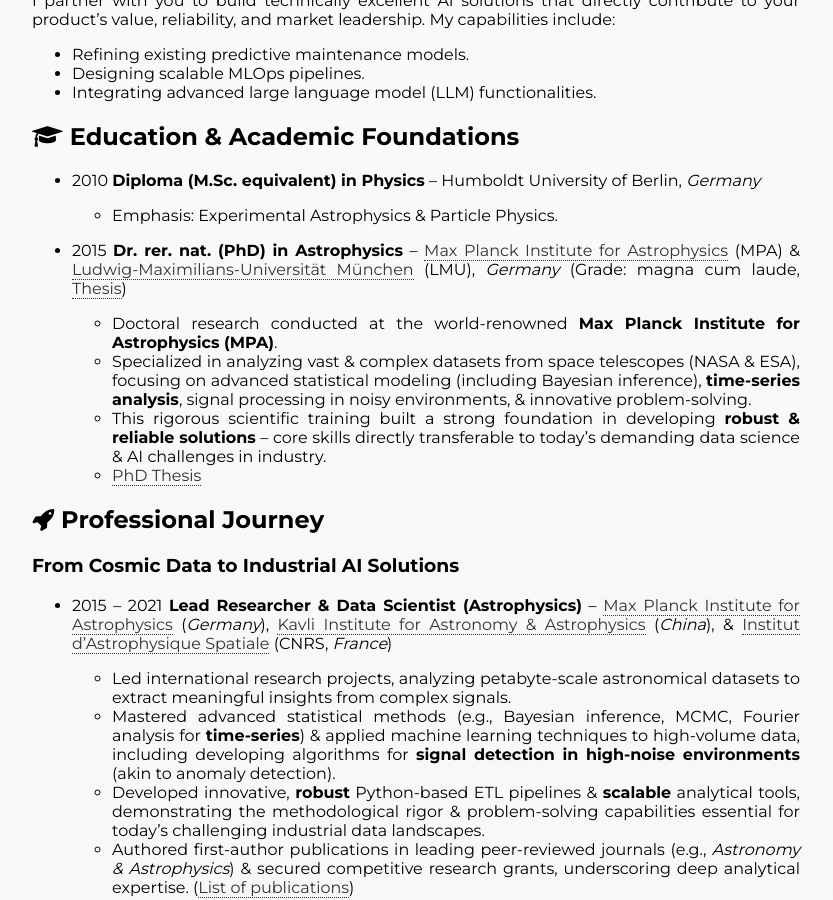
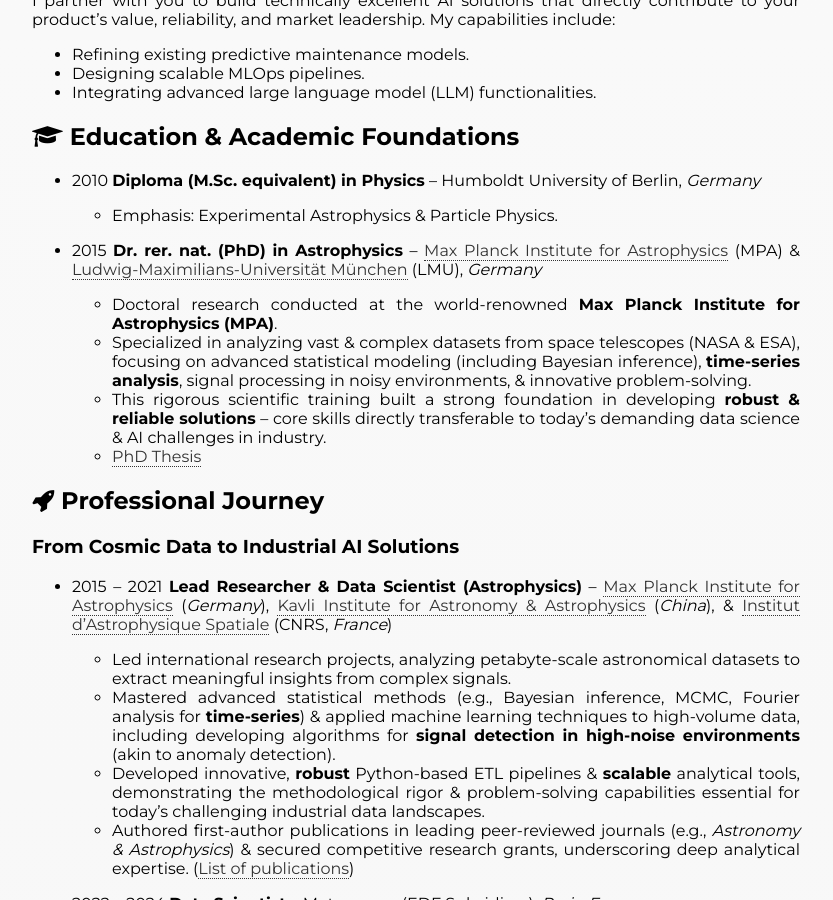
Before and after one commit to alexkolo/strategic-ai, a Jekyll site: the page built from en/about.md, in a window 1280 px wide and 900 px high, scrolled down 720 px. Shown: the whole window, without its empty margins (224-1057 px from the left). Built offline with Jekyll 4.4.1, drawn with Linux system fonts in a browser that asks for light colours; some web fonts are replaced.

Commit message:
fix: remove grade note from PhD entry in about section for clarity

```diff
--- a/en/about.md
+++ b/en/about.md
@@ -35,7 +35,7 @@
 
   - Emphasis: Experimental Astrophysics & Particle Physics.
 
-- 2015 **Dr. rer. nat. (PhD) in Astrophysics** – [Max Planck Institute for Astrophysics](https://www.mpa-garching.mpg.de/) (MPA) & [Ludwig-Maximilians-Universität München](https://en.wikipedia.org/wiki/Ludwig_Maximilian_University_of_Munich) (LMU), _Germany_ (Grade: magna cum laude, [Thesis](https://edoc.ub.uni-muenchen.de/18228/))
+- 2015 **Dr. rer. nat. (PhD) in Astrophysics** – [Max Planck Institute for Astrophysics](https://www.mpa-garching.mpg.de/) (MPA) & [Ludwig-Maximilians-Universität München](https://en.wikipedia.org/wiki/Ludwig_Maximilian_University_of_Munich) (LMU), _Germany_
   - Doctoral research conducted at the world-renowned **Max Planck Institute for Astrophysics (MPA)**.
   - Specialized in analyzing vast & complex datasets from space telescopes (NASA & ESA), focusing on advanced statistical modeling (including Bayesian inference), **time-series analysis**, signal processing in noisy environments, & innovative problem-solving.
   - This rigorous scientific training built a strong foundation in developing **robust & reliable solutions** – core skills directly transferable to today's demanding data science & AI challenges in industry.
```
Also changed, not shown: de/about.md (+1 -1 lines).
